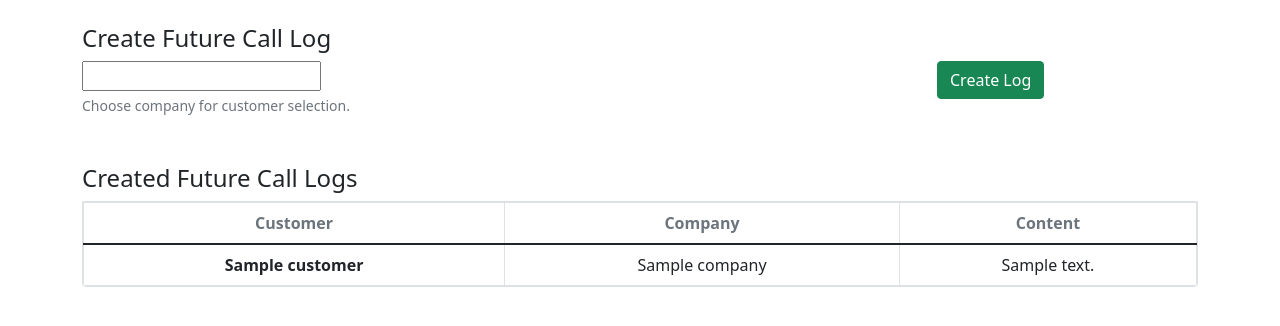
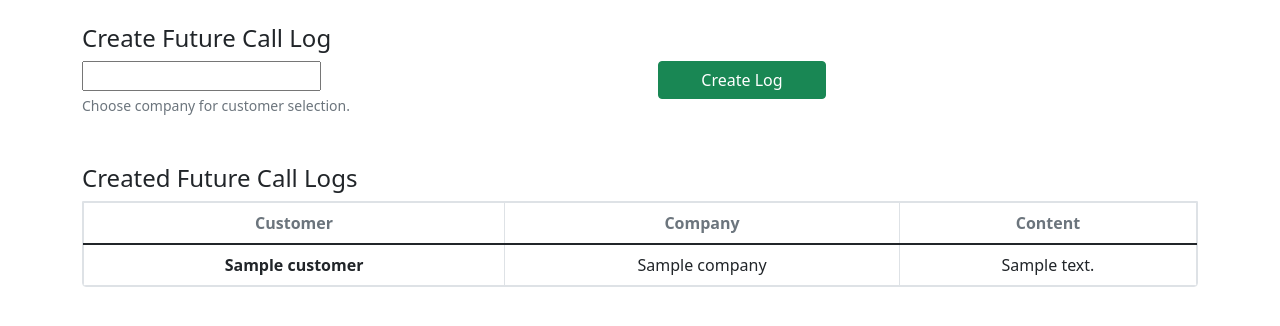
Before and after one commit to fatihaksakal/test_project, a Django app: template templates/employeeTask.html in a window 1280 px wide. Shown: the top 326 px of the page. Run offline with Django 4.2, Linux system fonts and the light colour scheme; tables that the repository leaves empty hold one stand-in row (values such as "Sample post"); the template is opened without the code that fills it: values that come from a table or form of the project are taken from there, most other values are stand-ins (such as "Sample title", 1, 10 or a date in 2020); form fields are guessed from the names that the template uses; data that the repository does not hold is empty; some libraries are stand-ins or nearby versions.

Commit message:
div alignment

```diff
--- a/templates/dashboardCustomer.html
+++ b/templates/dashboardCustomer.html
@@ -2,7 +2,7 @@
 {% load static %}
 
 {% block body %}
-    <div class="container justify-content-center mt-4">
+    <div class="container mt-4">
         <div class="col-lg-8 col-md-12">
             <h4>Send Invitation to Colleague</h4>
             <form id="customer_invitation_fom" enctype="multipart/form-data" method="post">
--- a/templates/employeeTask.html
+++ b/templates/employeeTask.html
@@ -3,6 +3,7 @@
 
 {% block body %}
     <div class="container mt-4">
+        <div class="col-lg-8 col-md-12">
             <h4>Create Future Call Log</h4>
             <form id="customer_invitation_fom" enctype="multipart/form-data" method="post">
                 {% csrf_token %}
@@ -17,10 +18,11 @@
                         {{ customer_form.content }}
                     </div>
                     <div class="col-3">
-                    <button type="submit" class="btn btn-success">Create Log</button>
+                        <button type="submit" class="btn w-100 btn-success">Create Log</button>
                     </div>
                 </div>
             </form>
+        </div>
     </div>
     <div class="my-5">
         {% if logs %}
```
Lines whose indentation alone changed are shown as unchanged.
